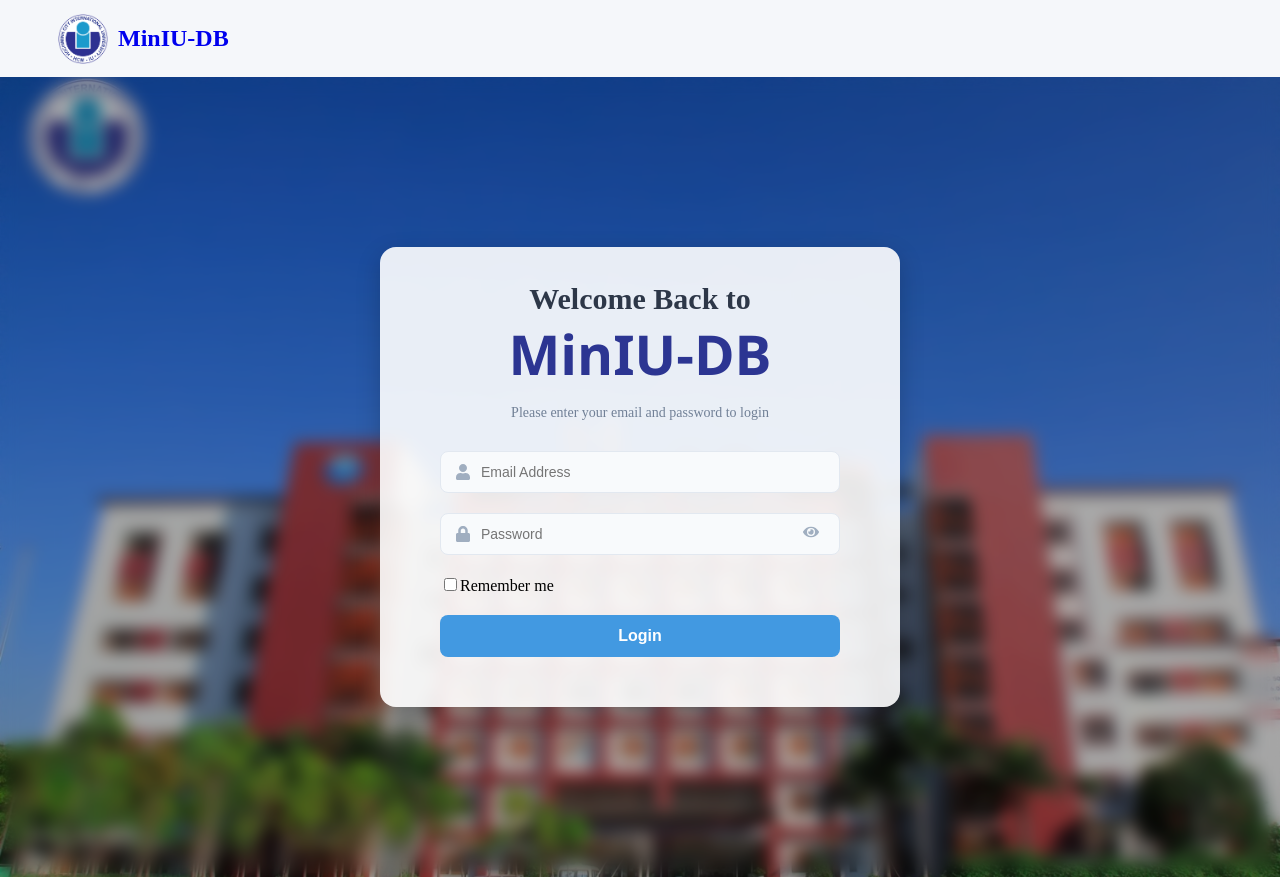
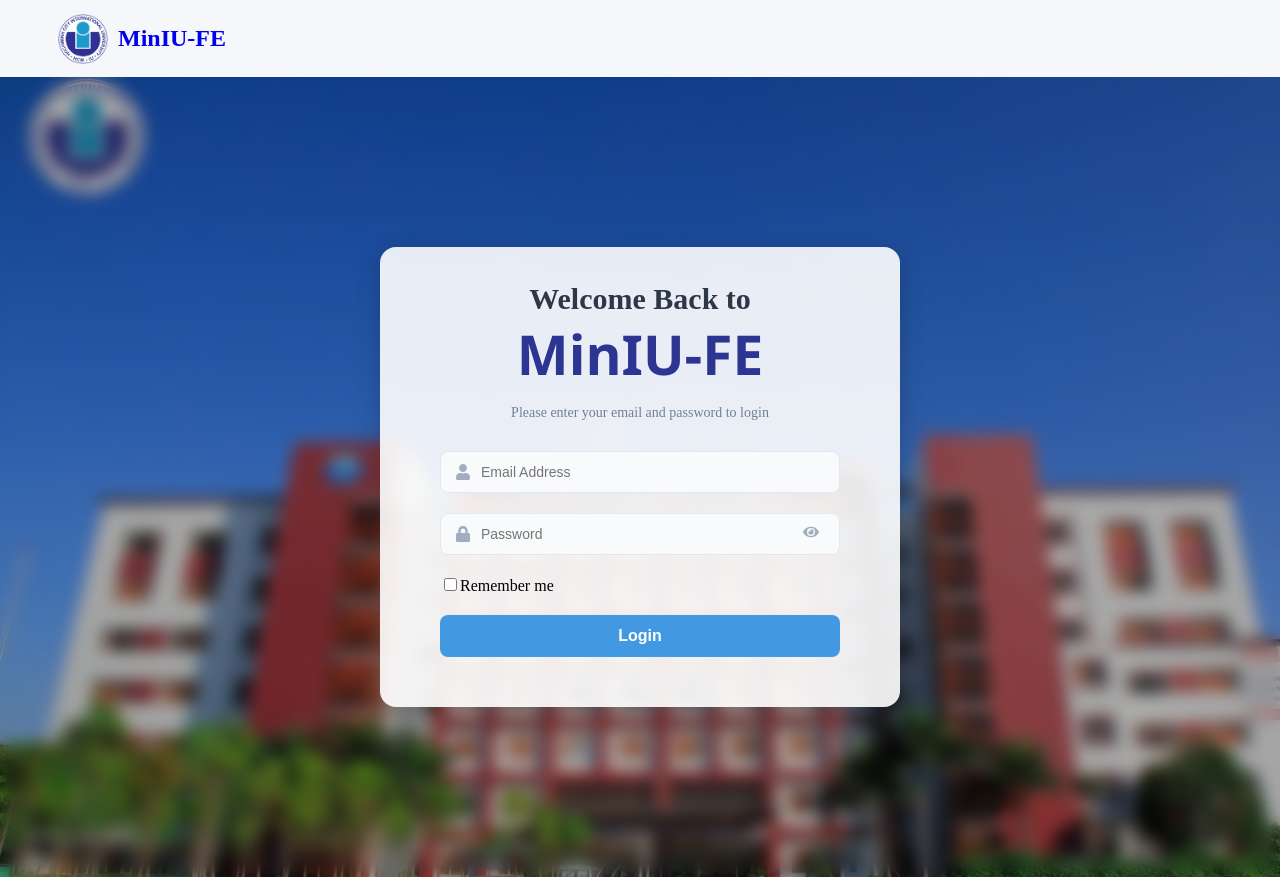
Before and after one commit to PhuongIUer/miniu-fe, a React (Vite) app: page /login in a window 1280 px wide. Shown: the top 877 px of the page. Built offline with nearby package versions, Linux system fonts and the light colour scheme.

Commit message:
new name

```diff
--- a/index.html
+++ b/index.html
@@ -3,7 +3,7 @@
   <head>
     <meta charset="UTF-8" />
     <link rel="icon" type="image/png" href="/src/assets/logo-full.png" />
-    <title>MinIU-DB</title>
+    <title>MinIU-FE</title>
   </head>
   <body style="margin: 0; padding: 0; box-sizing: border-box;">
     <div id="root"></div>
--- a/src/screen/login/LoginPage.tsx
+++ b/src/screen/login/LoginPage.tsx
@@ -86,7 +86,7 @@ const Login: React.FC = () => {
     <div className="login-container">
       <div className="login-card">
         <div className="login-header">
-          <h2 className="login-title">Welcome Back to <span className="miniu-text">MinIU-DB</span></h2>
+          <h2 className="login-title">Welcome Back to <span className="miniu-text">MinIU-FE</span></h2>
           <p className="login-subtitle">Please enter your email and password to login</p>
         </div>
 
--- a/src/shared/Navbar.tsx
+++ b/src/shared/Navbar.tsx
@@ -82,7 +82,7 @@ const Navbar = () => {
         <div className="navbar-logo">
           <a href="/" className="logo-link" >
             <img src={logo} alt="Logo" className="logo-img" />
-            <span>MinIU-DB</span>
+            <span>MinIU-FE</span>
           </a>
         </div>
 
```
